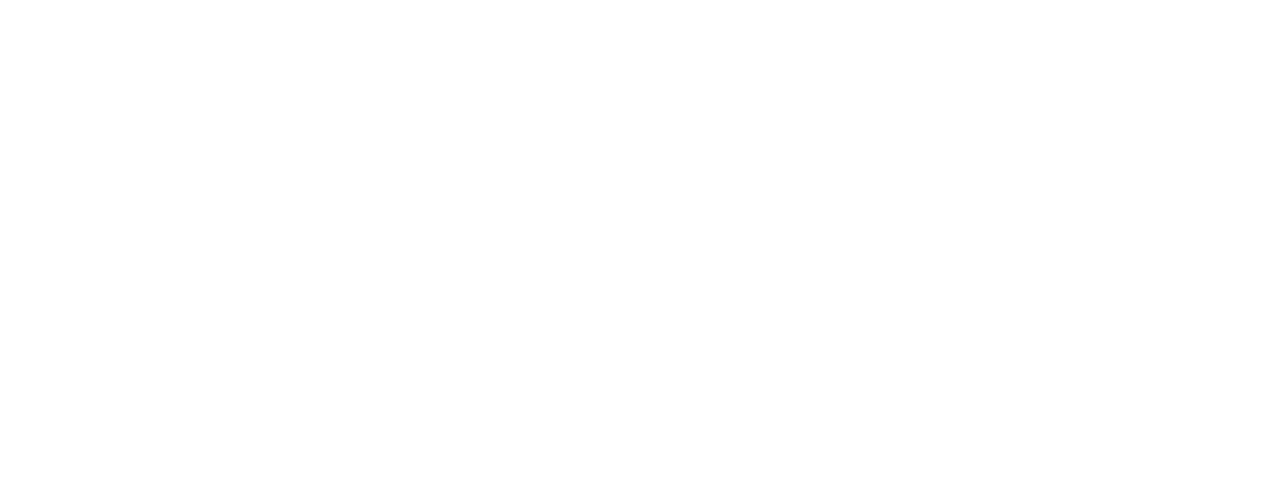
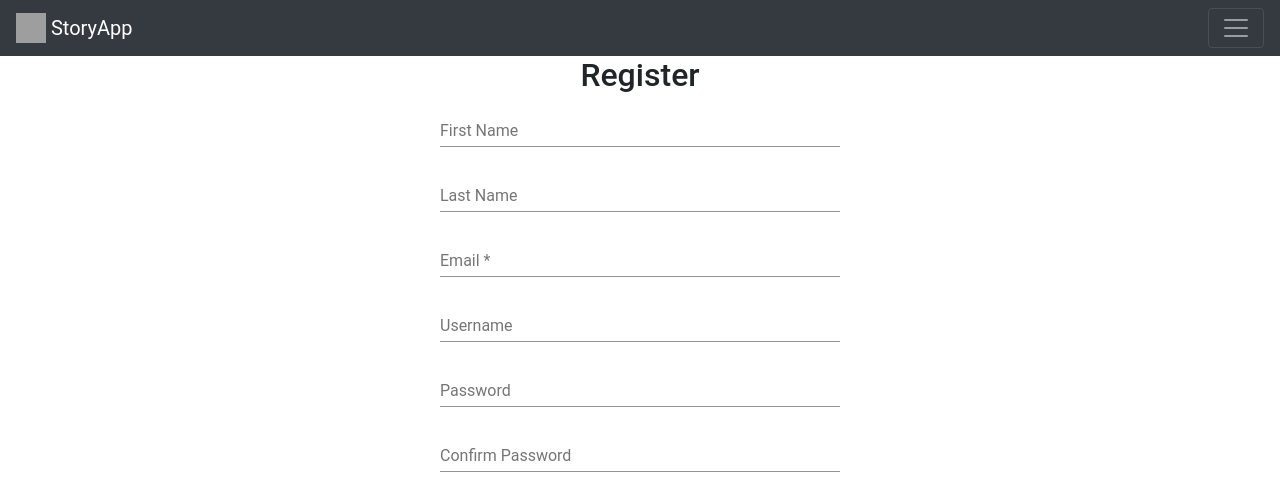
Before and after one commit to AliciaDouglas/StoryApp-ClientSide, an Angular app in the folder StoryApp/: page /register in a window 1280 px wide. Shown: the top 500 px of the page. Built offline with nearby package versions, Linux system fonts and the light colour scheme; grey boxes are pictures that could not be loaded.

Commit message:
addded input validation for email, trying to get it to work using a service

```diff
--- a/StoryApp/src/app/app.module.ts
+++ b/StoryApp/src/app/app.module.ts
@@ -1,3 +1,4 @@
+import { MyErrorStateMatcherService } from './my-error-state-matcher.service';
 import { MatMenuModule } from '@angular/material/menu';
 import { NgModule } from '@angular/core';
 import { BrowserModule } from '@angular/platform-browser';
@@ -29,6 +30,7 @@ import { Material } from './material';
     AppRoutingModule,
     BrowserAnimationsModule,
     Material,
+    // MyErrorStateMatcherService
   ],
   providers: [],
   bootstrap: [AppComponent]
--- a/StoryApp/src/app/my-error-state-matcher.service.ts
+++ b/StoryApp/src/app/my-error-state-matcher.service.ts
@@ -5,7 +5,7 @@ import { FormControl, FormGroupDirective, NgForm } from '@angular/forms';
 @Injectable({
   providedIn: 'root'
 })
-export class MyErrorStateMatcherService implements ErrorStateMatcher{
+export class MyErrorStateMatcherService implements ErrorStateMatcher {
   isErrorState(control: FormControl | null,
   form: FormGroupDirective | NgForm | null):
   boolean {
--- a/StoryApp/src/app/pages/register/register.component.html
+++ b/StoryApp/src/app/pages/register/register.component.html
@@ -9,7 +9,9 @@
     <input matInput placeholder="Last Name">
   </mat-form-field>
   <mat-form-field class="form-input">
-    <input matInput type="email" placeholder="Email">
+    <input matInput [formControl]="emailFormControl" [errorStateMatcher]="matcher" type="email" placeholder="Email">
+    <mat-error *ngIf="emailFormControl.hasError ('email') && !emailFormControl.hasError ('required')">Please enter a valid email address</mat-error>
+    <mat-error *ngIf="emailFormControl.hasError ('required')">Email is <strong>required</strong></mat-error>
   </mat-form-field>
   <mat-form-field class="form-input">
     <input matInput placeholder="Username">
--- a/StoryApp/src/app/pages/register/register.component.ts
+++ b/StoryApp/src/app/pages/register/register.component.ts
@@ -1,4 +1,20 @@
+import { FormControl, Validators, FormGroupDirective, NgForm } from '@angular/forms';
+import { ErrorStateMatcher } from '@angular/material/core';
+// import { MyErrorStateMatcherService } from './../../my-error-state-matcher.service';
 import { Component, OnInit } from '@angular/core';
+
+
+export class MyErrorStateMatcherService implements ErrorStateMatcher {
+  isErrorState(control: FormControl | null,
+    form: FormGroupDirective | NgForm | null):
+    boolean {
+    const isSubmitted = form && form.submitted;
+    return !!(control && control.invalid &&
+      (control.dirty || control.touched || isSubmitted));
+  }
+}
+
+
 
 @Component({
   selector: 'app-register',
@@ -7,9 +23,27 @@ import { Component, OnInit } from '@angular/core';
 })
 export class RegisterComponent implements OnInit {
 
+  // emailFormControl;
+  // matcher;
+
+  emailFormControl = new FormControl('', [
+    Validators.required,
+    Validators.email,
+  ]);
+  matcher = new MyErrorStateMatcherService();
+
   constructor() { }
 
   ngOnInit() {
   }
 
+
+  // emailErrorMessage () {
+  // emailFormControl = new FormControl ('', [
+  //     Validators.required,
+  //     Validators.email,
+  //   ]);
+  // matcher = new MyErrorStateMatcherService();
+  // }
+
 }
```
Also changed, not shown: StoryApp/src/app/material.ts (+6 -3 lines).
